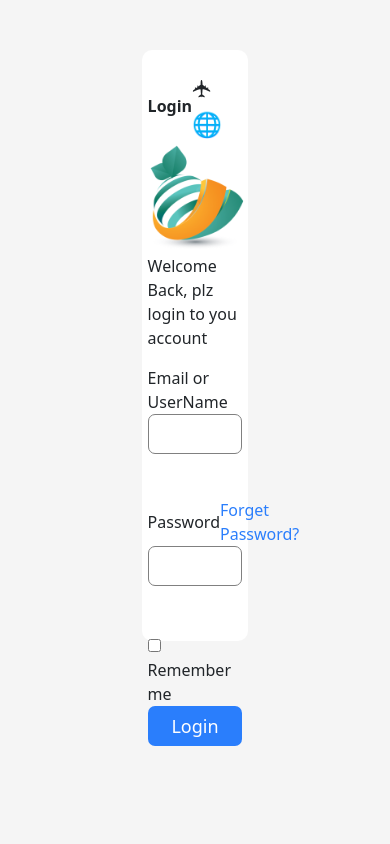
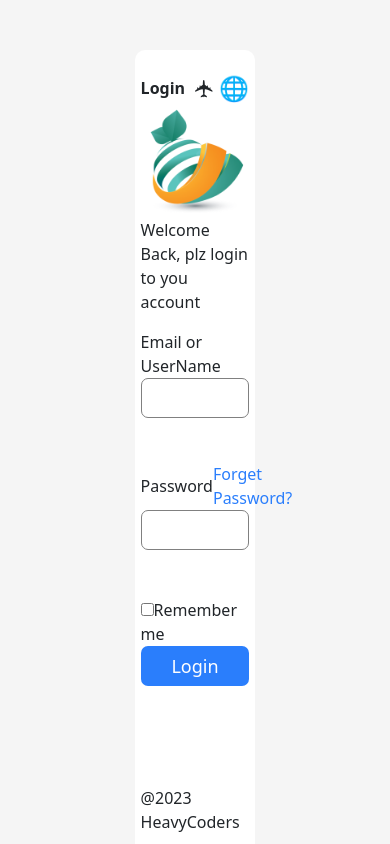
Before and after one commit to Bilalthoughts/vue-project, a Vue app: page /signin in a window 390 px wide. Built offline with nearby package versions, Linux system fonts and the light colour scheme.

Commit message:
SignIn (Responsiveness, validation error message)

```diff
--- a/src/pages/SignIn.vue
+++ b/src/pages/SignIn.vue
@@ -111,13 +111,14 @@ export default {
 
           this.$router.push("/");
         }
-      }
-
-      else {
-        toast("Email and Password Required!", {
+        else {
+        toast(required.$message, {
           autoClose: 1000,
         });
       }
+      }
+
+
     },
   },
 };
@@ -135,13 +136,15 @@ export default {
 
 .CardBody {
   background-color: white;
-  width: 27vw;
-  height: 70vh;
+  width: 31%;
+  /* height: ; */
   margin: 50px auto 0px auto;
   border-radius: 10px;
+  padding-bottom: 10px;
 }
 .widthclass {
   width: 90%;
+  height: 100%;
   margin: auto;
 }
 
```
